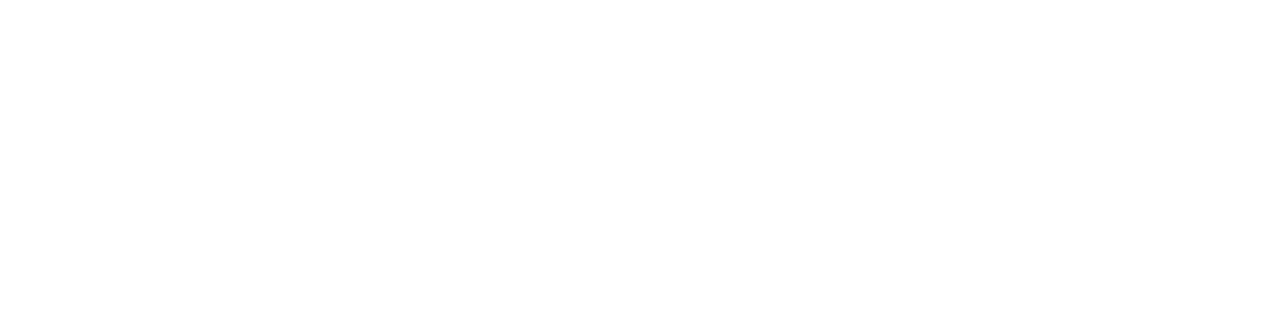
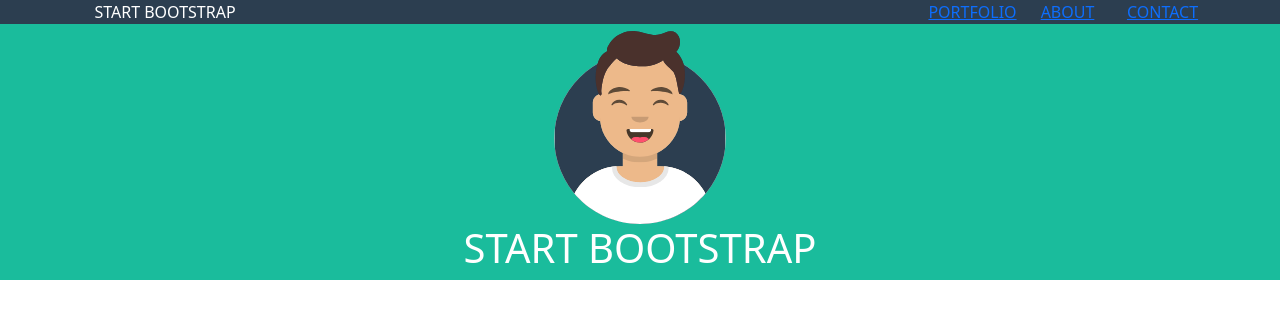
Before and after one commit to FrancescoLimpias/html-css-bootstrap-freelancer, a plain HTML site: page index.html in a window 1280 px wide. Drawn offline with nearby package versions, Linux system fonts and the light colour scheme.

Commit message:
General update - refined header html structure, now also takes advantage of zen_utils - added color palette and .white_font to style.css - initial styling of header

```diff
--- a/css/style.css
+++ b/css/style.css
@@ -0,0 +1,38 @@
+:root{
+
+    /* Color Palette */
+    --primary: #3a546d;
+    --primary-dark: #2c3e50;
+    --secondary: #1abc9c;
+    --accent: #1abc9c;
+
+}
+
+/* COMMON */
+.white_font{
+    color: white;
+}
+
+
+/* HEADER */
+
+/* Nav */
+header nav{
+    background-color: var(--primary-dark);
+}
+header nav .row > *{
+    display: flex;
+    justify-content: center;
+}
+
+/* Jumbotron */
+#jumbotron{
+    background-color: var(--accent);
+}
+#jumbotron img{
+    --img-side: 200px;
+    width: var(--img-side);
+    height: var(--img-side);
+}
+
+/* /HEADER */
--- a/index.html
+++ b/index.html
@@ -53,7 +53,7 @@
 <body>
 
     <!-- HEADER -->
-    <header>
+    <header class="white_font">
 
         <!-- Main Nav -->
         <nav>
@@ -62,14 +62,22 @@
                 <div class="row">
 
                     <!-- page title -->
-                    <div class="col">
-
-                    </div>
+                    <span class="col-2">
+                        START BOOTSTRAP
+                    </span>
 
                     <!-- nav links -->
-                    <div class="col">
+                    <a href="" class="col-1 offset-7">
+                        PORTFOLIO
+                    </a>
 
-                    </div>
+                    <a href="" class="col-1">
+                        ABOUT
+                    </a>
+
+                    <a href="" class="col-1">
+                        CONTACT
+                    </a>
 
                 </div>
             </div>
@@ -84,11 +92,12 @@
             <div class="container">
                 <div class="row">
 
-                    <div class="col">
+                    <div class="col-8 offset-2 mf-centered-column">
 
-                        <img src="" alt="">
+                        <img src="img/avatar.svg" alt="Profile picture">
+
                         <h1>
-
+                            START BOOTSTRAP
                         </h1>
 
                     </div>
@@ -99,6 +108,7 @@
         </div>
 
     </header>
+    <!-- /HEADER -->
 
 
     <!-- BOOTSTRAP Js -->
```
